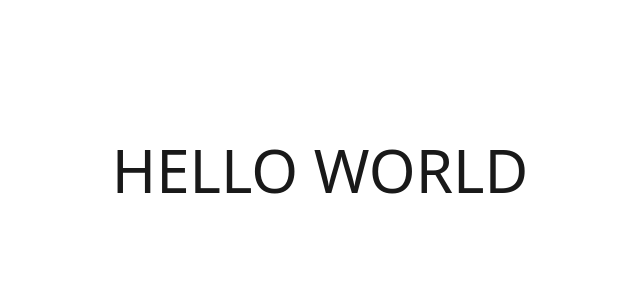
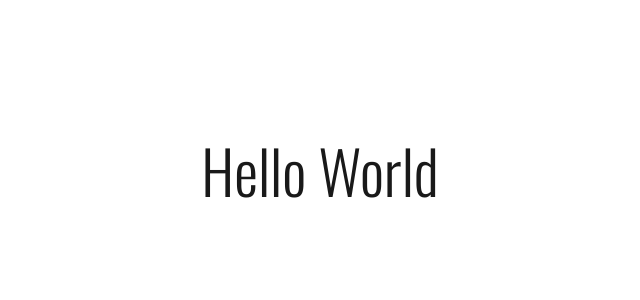
Before and after one commit to joydeep-07/Keep-Notes, a React app in the folder frontend/: page / in a window 1280 px wide. Shown: the top 300 px of the page, without its empty margins (320-960 px from the left). Built offline with nearby package versions, Linux system fonts and the light colour scheme; the HTML template or start-up script is replaced by a standard one.

Commit message:
Updated The Font

```diff
--- a/frontend/src/App.jsx
+++ b/frontend/src/App.jsx
@@ -15,7 +15,7 @@ const App = () => {
   return (
     <>
       <div>
-        <h1 className="text-6xl text-center pt-35">HELLO WORLD</h1>
+        <h1 className="text-6xl heading font-light text-center pt-35">Hello World</h1>
       </div>
     </>
   );
--- a/frontend/src/index.css
+++ b/frontend/src/index.css
@@ -61,11 +61,11 @@ body{
 
 @font-face {
   font-family: "Heading";
-  src: url("./assets/fonts/Marcellus.ttf") format("truetype");
+  src: url("./assets/fonts/Oswald.ttf") format("truetype");
   font-display: swap;
 }
 
-.heading-font {
+.heading {
   font-family: "Heading", sans-serif;
 
   font: italic;
```
Also changed, not shown: frontend/src/assets/fonts/Oswald.ttf (added).
